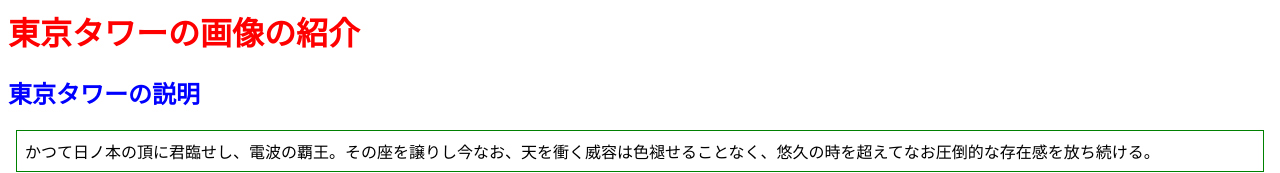
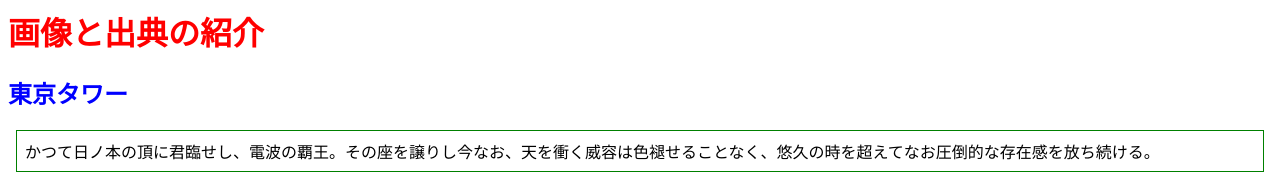
Before and after one commit to web2026-024/joho-shori-4, a plain HTML site: page 9th/index.html in a window 1280 px wide. Shown: the top 173 px of the page. Drawn offline with Linux system fonts and the light colour scheme.

Commit message:
Revise title and headings in index.html
Updated the title and headings to better reflect the content.

```diff
--- a/9th/index.html
+++ b/9th/index.html
@@ -4,8 +4,8 @@
     <link rel="stylesheet" href="style.css">
 </head>
 <body>
-  <h1>東京タワーの画像の紹介</h1>
-  <h2>東京タワーの説明</h2>
+  <h1>画像と出典の紹介</h1>
+  <h2>東京タワー</h2>
   <p>かつて日ノ本の頂に君臨せし、電波の覇王。その座を譲りし今なお、天を衝く威容は色褪せることなく、悠久の時を超えてなお圧倒的な存在感を放ち続ける。</p>
 
   <figure>
```
